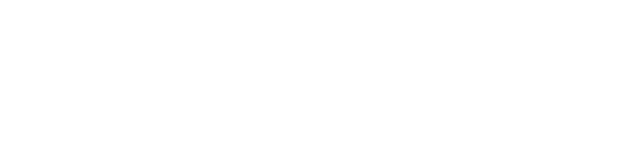
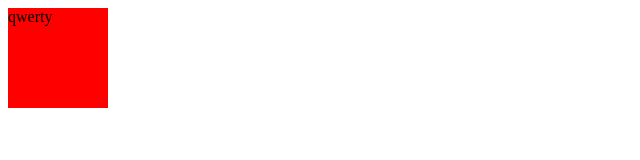
Before and after one commit to Petr5454/lesson_7, a plain HTML site: page index.html in a window 1280 px wide. Shown: the whole page, without its empty margins (0-640 px from the left). Drawn offline with Linux system fonts and the light colour scheme; files that its build step writes are made by us from their sources.

Commit message:
add red div

```diff
--- a/index.html
+++ b/index.html
@@ -10,6 +10,7 @@
 </head>
 
 <body>
+  <div style="background-color: red; width:100px; height: 100px;">qwerty</div>
 
 </body>
 
```
